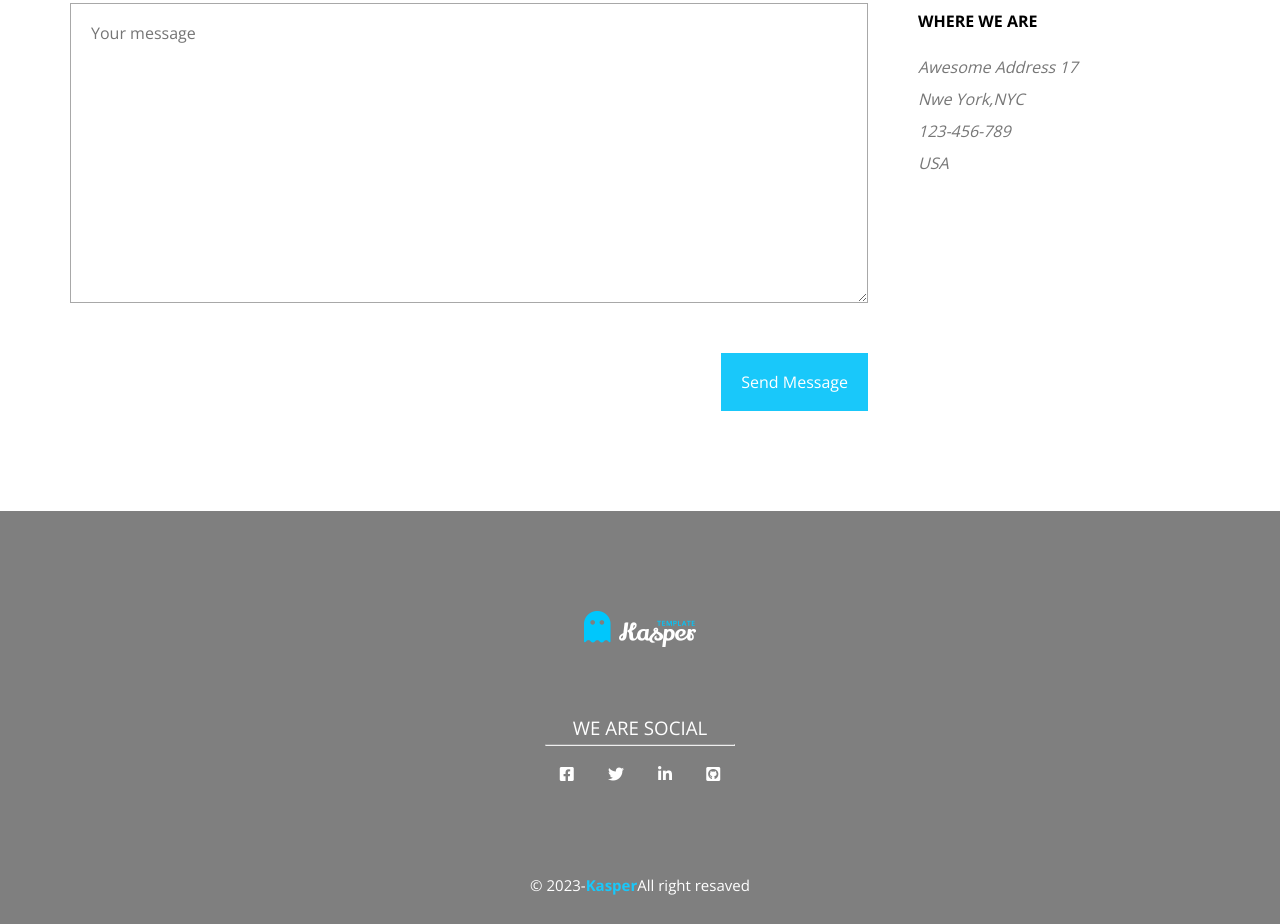
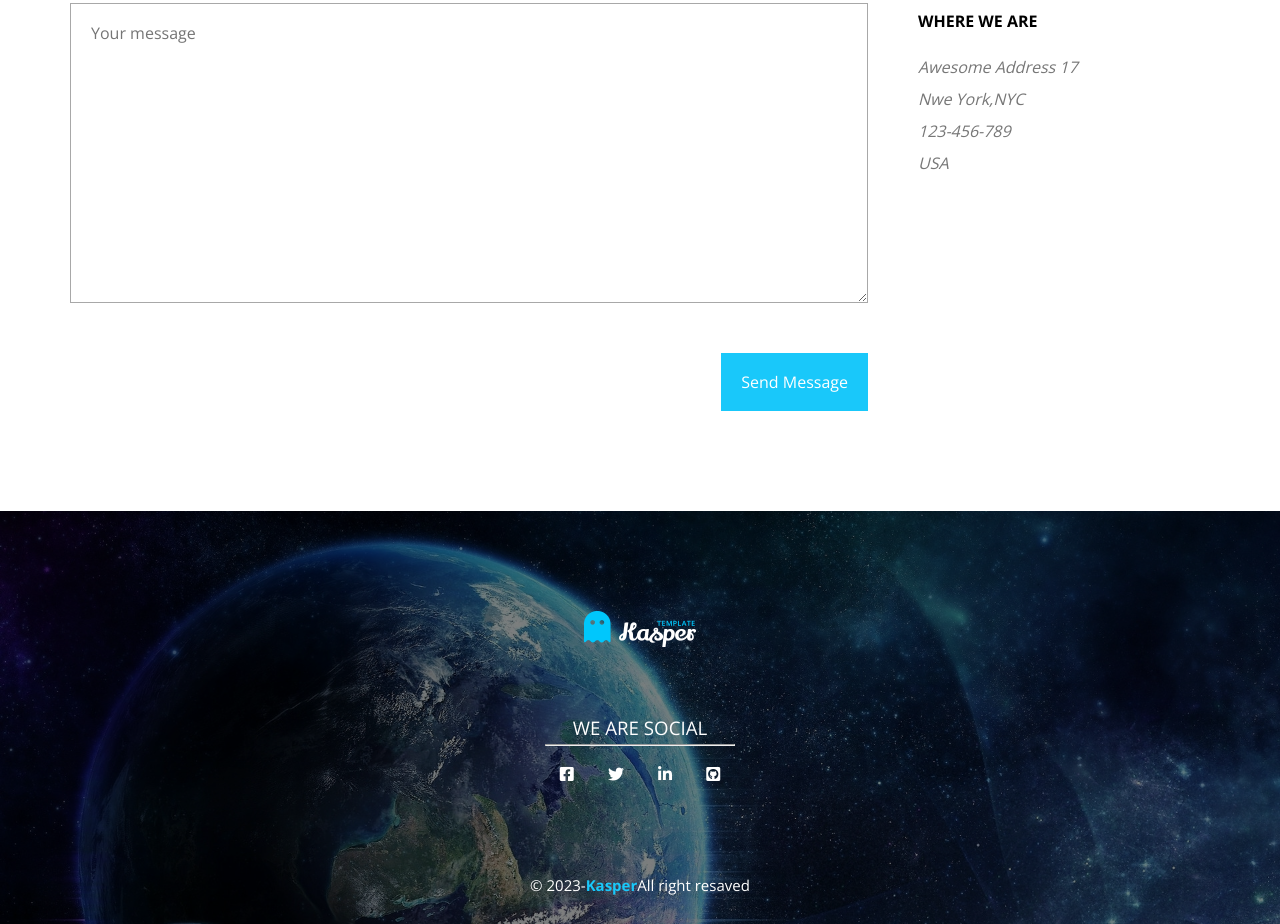
Before and after one commit to mahmoudakram-hub/template-2, a plain HTML site: page index.html in a window 1280 px wide. Shown: the part 8322-9246 px from the top of the page. Drawn offline with nearby package versions, Linux system fonts and the light colour scheme; the site is published under a folder, as on GitHub Pages, so addresses that start at the root find nothing.

Commit message:
some changes in css

```diff
--- a/css/s-template.css
+++ b/css/s-template.css
@@ -1192,7 +1192,7 @@ header .form i {
     position: relative;
     padding-top: var(--section-padding);
     padding-bottom: 30px;
-    background-image: url(/images/subscribe.jpg);
+    background-image: url(../images/subscribe.jpg);
     background-size: cover;
     text-align: center;
 }
```
